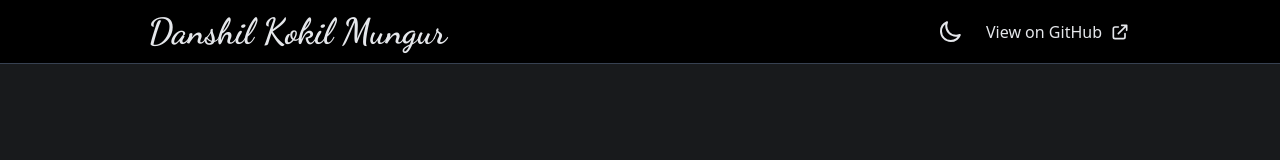
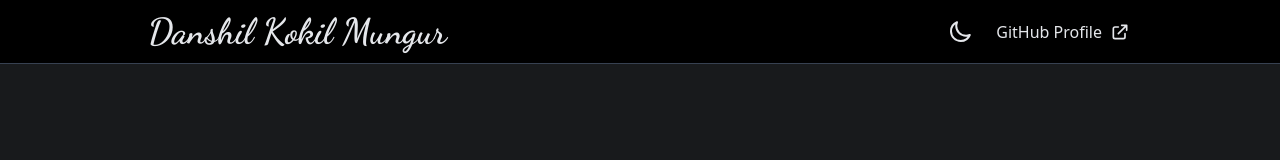
Before and after one commit to danshilm/danshilm.com, a Next.js app: page / in a window 1280 px wide. Shown: the top 160 px of the page. Built offline with nearby package versions, Linux system fonts and the light colour scheme.

Commit message:
feat: change link in nav bar to GH profile

```diff
--- a/src/components/NavBar.tsx
+++ b/src/components/NavBar.tsx
@@ -49,7 +49,7 @@ const NavBar = () => {
             )}
           </button>
           <a
-            href="https://github.com/danshilm/danshilm.com"
+            href="https://github.com/danshilm"
             target="_blank"
             className="flex items-center flex-row p-2.5 rounded-lg hover:bg-gray-800"
             rel="noreferrer"
@@ -70,7 +70,7 @@ const NavBar = () => {
             </svg>
 
             <div className="flex-row items-center hidden sm:flex">
-              <p>View on GitHub</p>
+              <p>GitHub Profile</p>
               <svg
                 className="w-5 h-5 ml-2"
                 fill="none"
```
